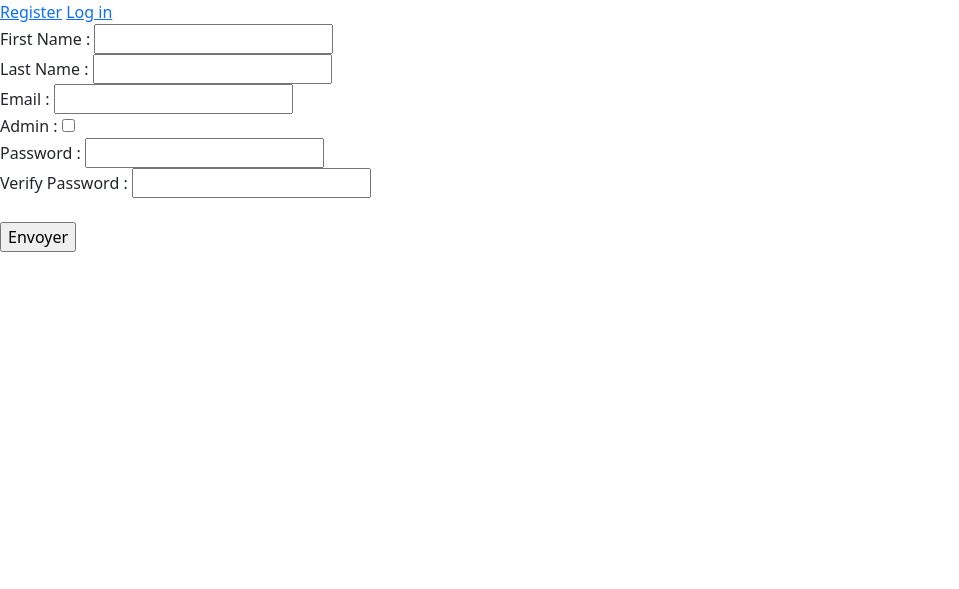
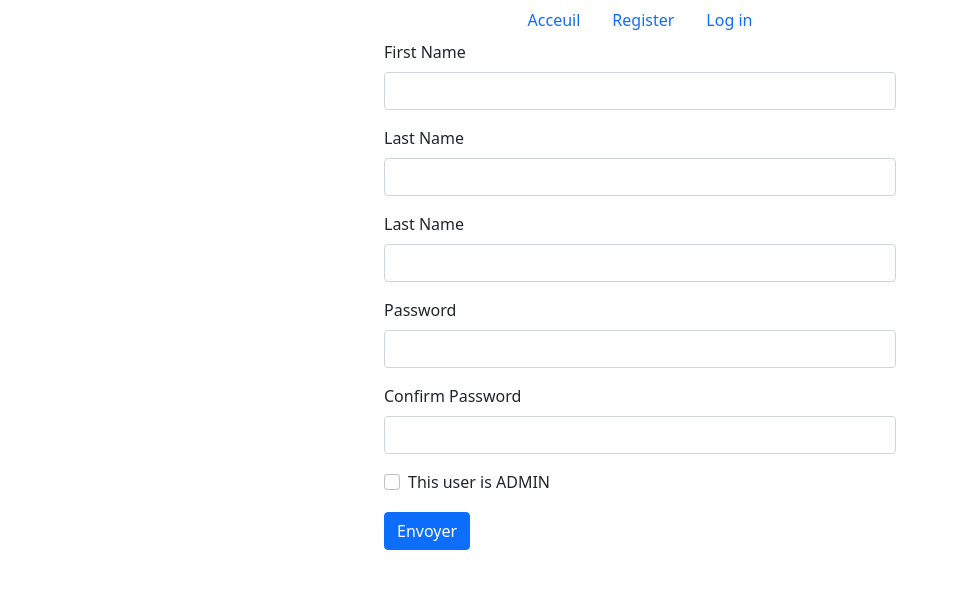
Before and after one commit to alexannebrunold/cms-mvc, a PHP site: page /register in a window 1280 px wide. Shown: the top 589 px of the page, without its empty margins (0-959 px from the left). Run offline with PHP 8.4, Linux system fonts and the light colour scheme.

Commit message:
add styles in header and register page with bootstrap

```diff
--- a/src/views/header.php
+++ b/src/views/header.php
@@ -10,8 +10,19 @@
 </head>
 
 <nav>
-    <a href="/register">Register</a>
-    <a href="/login">Log in</a>
+  <ul class="nav justify-content-center">
+    <li class="nav-item">
+      <a class="nav-link" href="/">Acceuil</a>
+    </li>
+    <li class="nav-item">
+      <a class="nav-link" href="/register">Register</a>
+    </li>
+    <li class="nav-item">
+      <a class="nav-link" href="/login">Log in</a>
+    </li>
+  </ul>
+
+
 
   <?php if (isset($_SESSION['isAdmin']) && $_SESSION['isAdmin'] === "true") : ?>
     <li>
--- a/src/views/register.php
+++ b/src/views/register.php
@@ -3,22 +3,41 @@ require_once $_SERVER["DOCUMENT_ROOT"] . "/views/header.php";
 ?>
 
 <body>
-  <div>
+  <div style="width: 40%; margin: auto;">
     <form action="createUser" method="post">
-      <label>First Name : </label>
-      <input type="text" name="firstName" /><br />
-      <label>Last Name : </label>
-      <input type="text" name="lastName" /><br />
-      <label>Email : </label>
-      <input type="email" name="email" /><br />
-      <label>Admin : </label>
-      <input type="checkbox" name="isAdmin" value="true" /><br />
-      <label>Password : </label>
-      <input type="password" name="password" /><br />
-      <label>Verify Password : </label>
-      <input type="password" name="confirmationPassword" /><br />
-      <br>
-      <input type="submit" value="Envoyer">
+      <div class="mb-3">
+        <label class="form-label" for="firstName">First Name</label>
+        <input class="form-control" id="firstName" type="text" name="firstName" />
+      </div>
+
+      <div class="mb-3">
+        <label class="form-label" for="lastName">Last Name</label>
+        <input class="form-control" id="lastName" type="text" name="lastName" />
+      </div>
+
+      <div class="mb-3">
+        <label class="form-label" for="password">Last Name</label>
+        <input class="form-control" id="password" type="text" name="password" />
+      </div>
+
+      <div class="mb-3">
+        <label class="form-label" for="password">Password</label>
+        <input class="form-control" id="password" type="text" name="password" />
+      </div>
+
+      <div class="mb-3">
+        <label class="form-label" for="confirmationPassword">Confirm Password</label>
+        <input class="form-control" id="confirmationPassword" type="text" name="confirmationPassword" />
+      </div>
+
+      <div class="form-check">
+        <input class="form-check-input" type="checkbox" value="" id="flexCheckChecked" name="isAdmin">
+        <label class="form-check-label" for="flexCheckChecked">
+          This user is ADMIN
+        </label>
+      </div>
+
+      <button class="mt-3 btn btn-primary" type="submit">Envoyer</button>
     </form>
   </div>
 </body>
```
Lines whose indentation alone changed are shown as unchanged.
